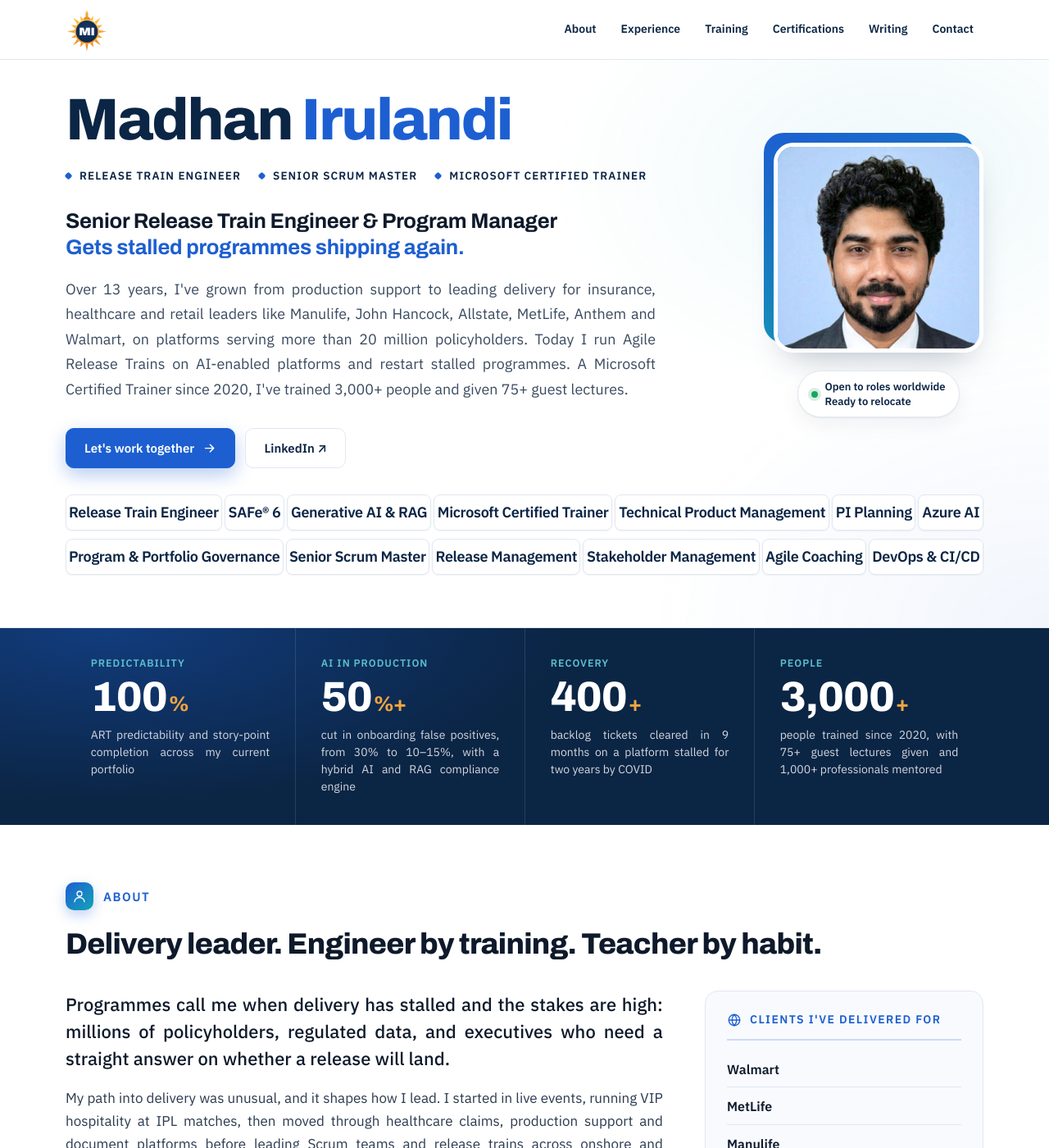
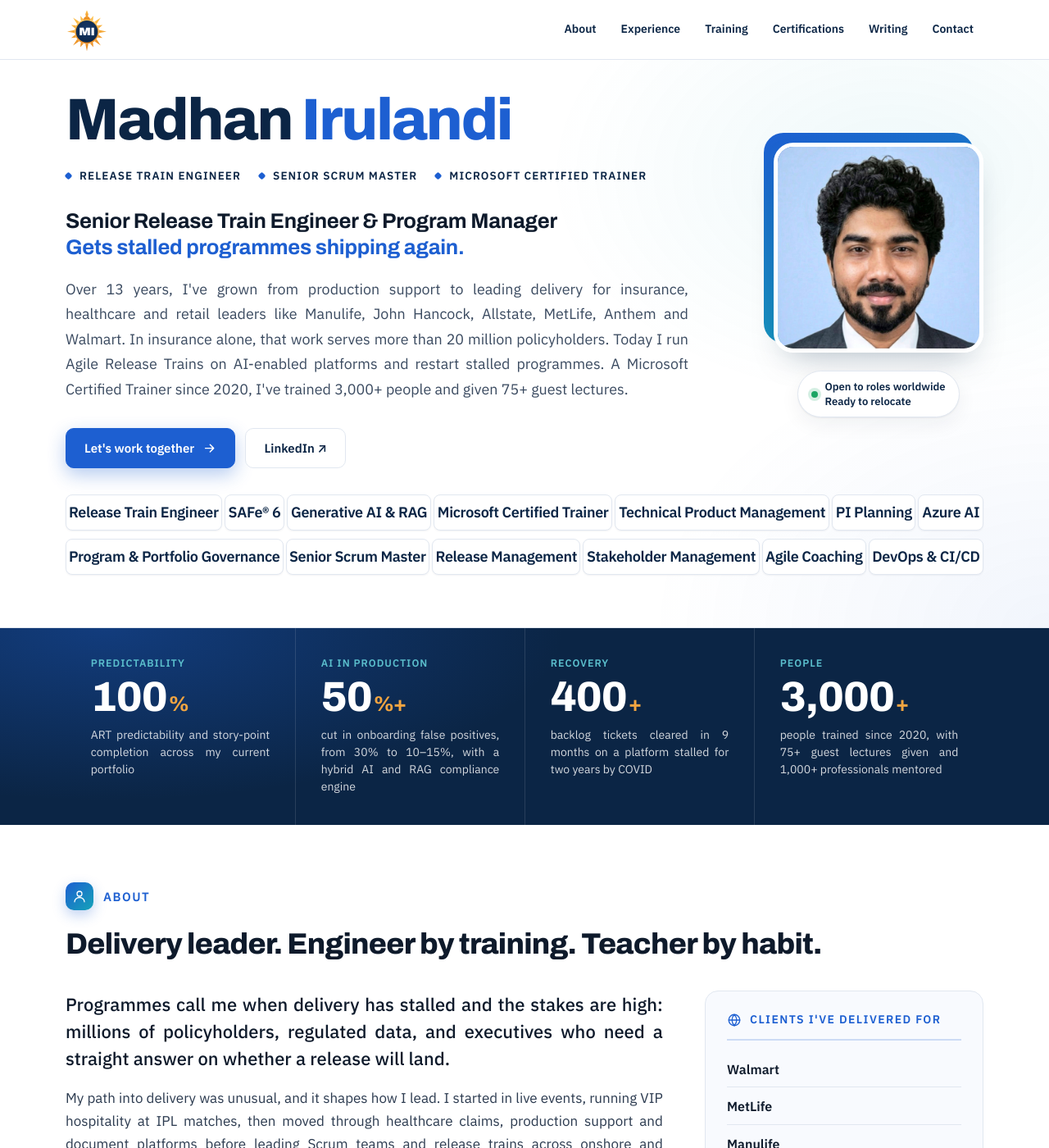
Before and after one commit to Madhan-I/Madhan-I.github.io, a Jekyll site: the page built from index.html, in a window 1280 px wide and 1400 px high. Shown: the whole window at 82% size. Built offline with Jekyll 4.4.1, drawn with Linux system fonts in a browser that asks for light colours.

Commit message:
Split intro so policyholder reach applies to insurance only
Co-Authored-By: Claude Opus 5.5 <noreply@anthropic.com>
Claude-Session: https://claude.ai/code/session_01MFRrTt7LBDdX57m85KHNGp

```diff
--- a/_data/profile.yml
+++ b/_data/profile.yml
@@ -25,7 +25,7 @@ roles:
   - Senior Scrum Master
   - Microsoft Certified Trainer
 
-intro: "Over 13 years, I've grown from production support to leading delivery for insurance, healthcare and retail leaders like Manulife, John Hancock, Allstate, MetLife, Anthem and Walmart, on platforms serving more than 20 million policyholders. Today I run Agile Release Trains on AI-enabled platforms and restart stalled programmes. A Microsoft Certified Trainer since 2020, I've trained 3,000+ people and given 75+ guest lectures."
+intro: "Over 13 years, I've grown from production support to leading delivery for insurance, healthcare and retail leaders like Manulife, John Hancock, Allstate, MetLife, Anthem and Walmart. In insurance alone, that work serves more than 20 million policyholders. Today I run Agile Release Trains on AI-enabled platforms and restart stalled programmes. A Microsoft Certified Trainer since 2020, I've trained 3,000+ people and given 75+ guest lectures."
 
 email: irulandi.madhan@gmail.com
 linkedin: https://www.linkedin.com/in/madhanirulandi
--- a/assets/css/style.css
+++ b/assets/css/style.css
@@ -447,7 +447,7 @@ nav .wrap { padding-block: 10px; }
 .rows li > span.subj { color: var(--ink); font-weight: 500; font-size: 15px; margin-top: 2px; }
 
 /* Hero intro: straight edges on both sides (justified) on wider screens */
-@media (min-width: 761px) { .hero-copy .lede { text-align: justify; text-justify: inter-word; max-width: 720px; } }
+@media (min-width: 761px) { .hero-copy .lede { text-align: justify; text-justify: inter-word; max-width: 760px; } }
 
 /* Hero name one step smaller */
 .hero-copy h1 { font-size: clamp(40px, 5.6vw, 76px); }
```
